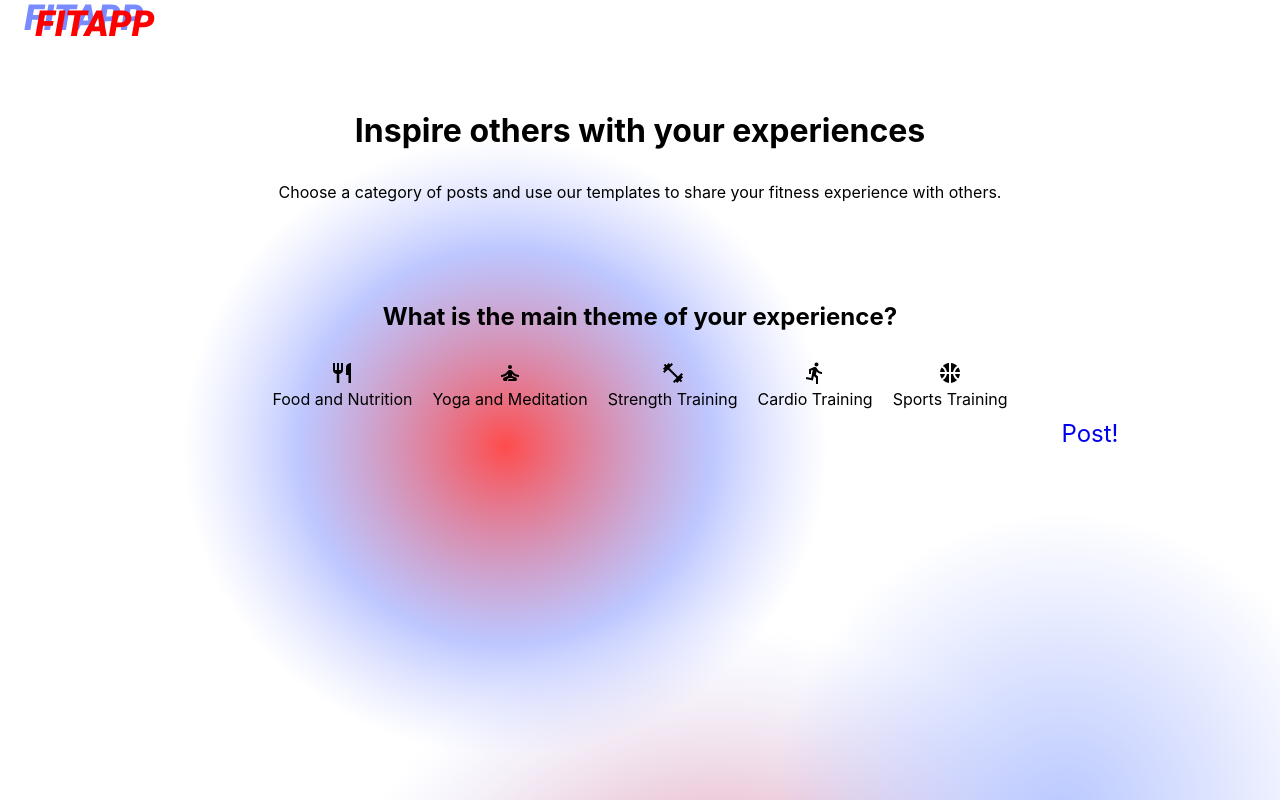
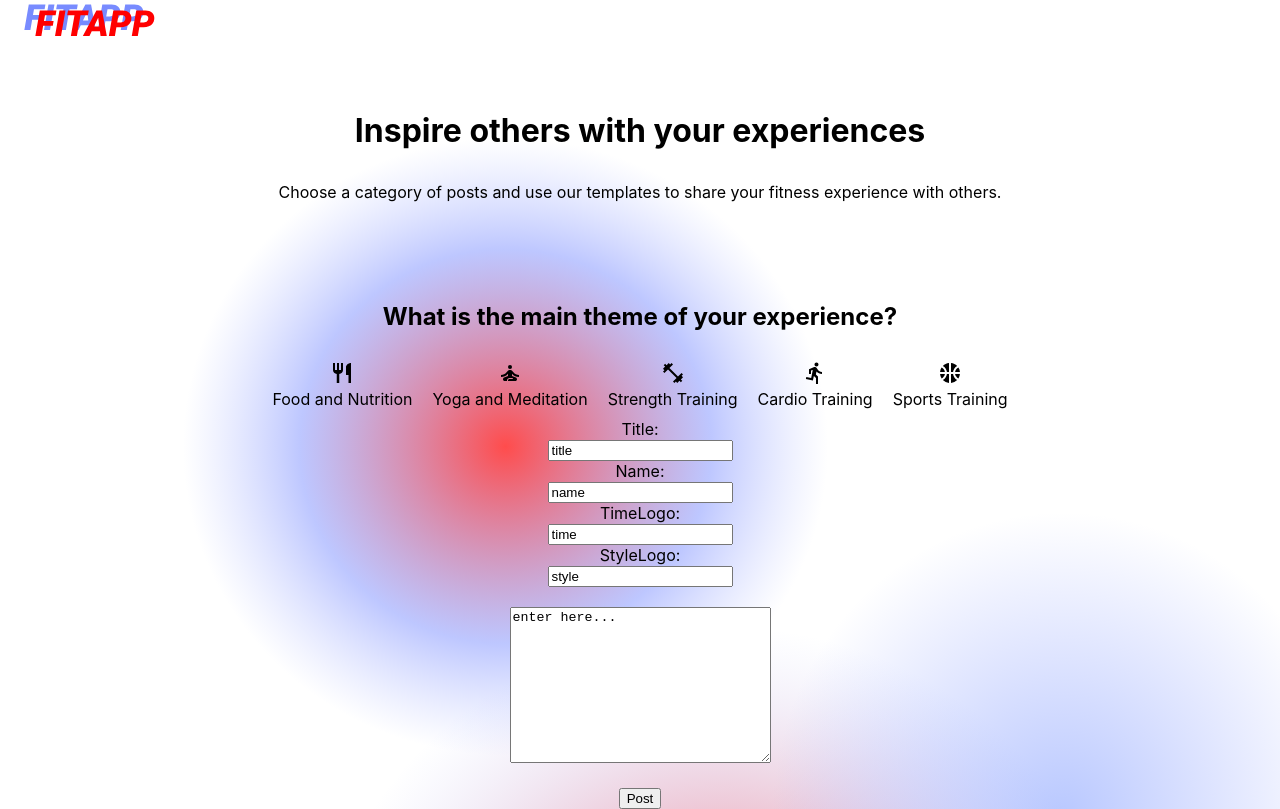
Before and after one commit to allenchen0705/fitapp, a React (Create React App) app in the folder my-app/: page /create in a window 1280 px wide. Built offline with nearby package versions, Linux system fonts and the light colour scheme.

Commit message:
yoga post template

```diff
--- a/my-app/src/CreatePost.js
+++ b/my-app/src/CreatePost.js
@@ -1,5 +1,5 @@
-import React, { useState } from 'react';
-import './CreatePost.css';
+import React, { useState } from "react";
+import "./CreatePost.css";
 
 import YogaForm from "./YogaForm.js";
 
@@ -18,7 +18,10 @@ function CreatePost() {
       <Logo className="logo" />
       <div className="title">
         <h1>Inspire others with your experiences</h1>
-        <p className="choose">Choose a category of posts and use our templates to share your fitness experience with others.</p>
+        <p className="choose">
+          Choose a category of posts and use our templates to share your fitness
+          experience with others.
+        </p>
         <h2 className="theme">What is the main theme of your experience?</h2>
         <div className="categorydiv">
           <div className="categorybtn">
@@ -42,10 +45,7 @@ function CreatePost() {
             <p>Sports Training</p>
           </div>
         </div>
-        <a className="post" href="/thankyou">Post!</a>
-        {isOpen && (
-          <YogaForm />
-        )}
+        {isOpen && <YogaForm />}
       </div>
     </div>
   );
--- a/my-app/src/YogaForm.js
+++ b/my-app/src/YogaForm.js
@@ -1,7 +1,39 @@
+import React, { useState } from "react";
 function YogaForm() {
-    return (
-        <></>
-    );
+  return (
+    <form action="/action_page.php">
+      <label for="title">Title:</label>
+      <br />
+      <input type="text" id="title" name="title" value="title" />
+      <br />
+      <label for="name">Name:</label>
+      <br />
+      <input type="text" id="name" name="name" value="name" />
+      <br />
+      <label for="time">TimeLogo:</label>
+      <br />
+      <input type="text" id="time" name="time" value="time" />
+      <br />
+      <label for="style">StyleLogo:</label>
+      <br />
+      <input type="text" id="style" name="style" value="style" />
+      <br />
+      <br />
+      <textarea
+        type="text"
+        id="content"
+        name="content"
+        rows="10"
+        cols="30"
+        value="enter here..."
+      />
+      <br />
+      <br />
+      <form method="get" action="/thankyou">
+        <button type="submit">Post</button>
+      </form>
+    </form>
+  );
 }
 
 export default YogaForm;
```
Also changed, not shown: 1 other file (tests, documents, lock files or other folders).
